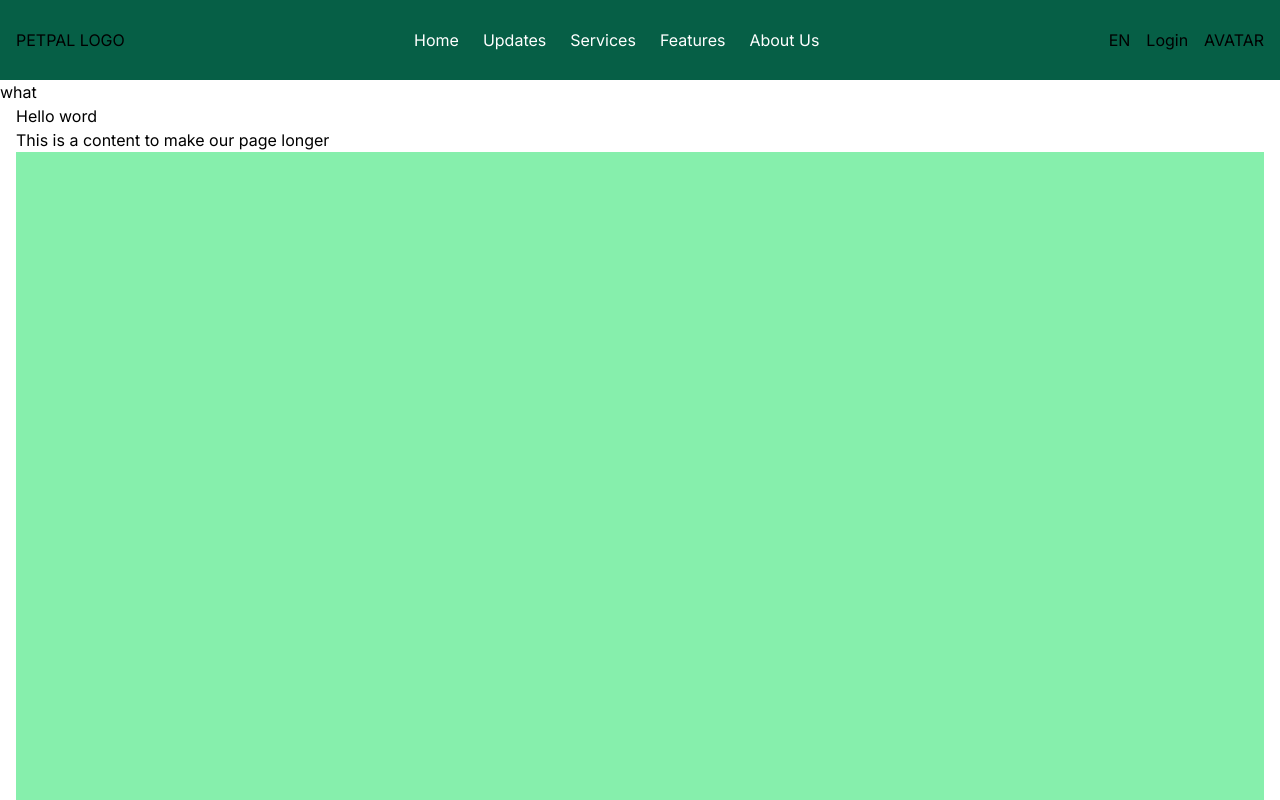
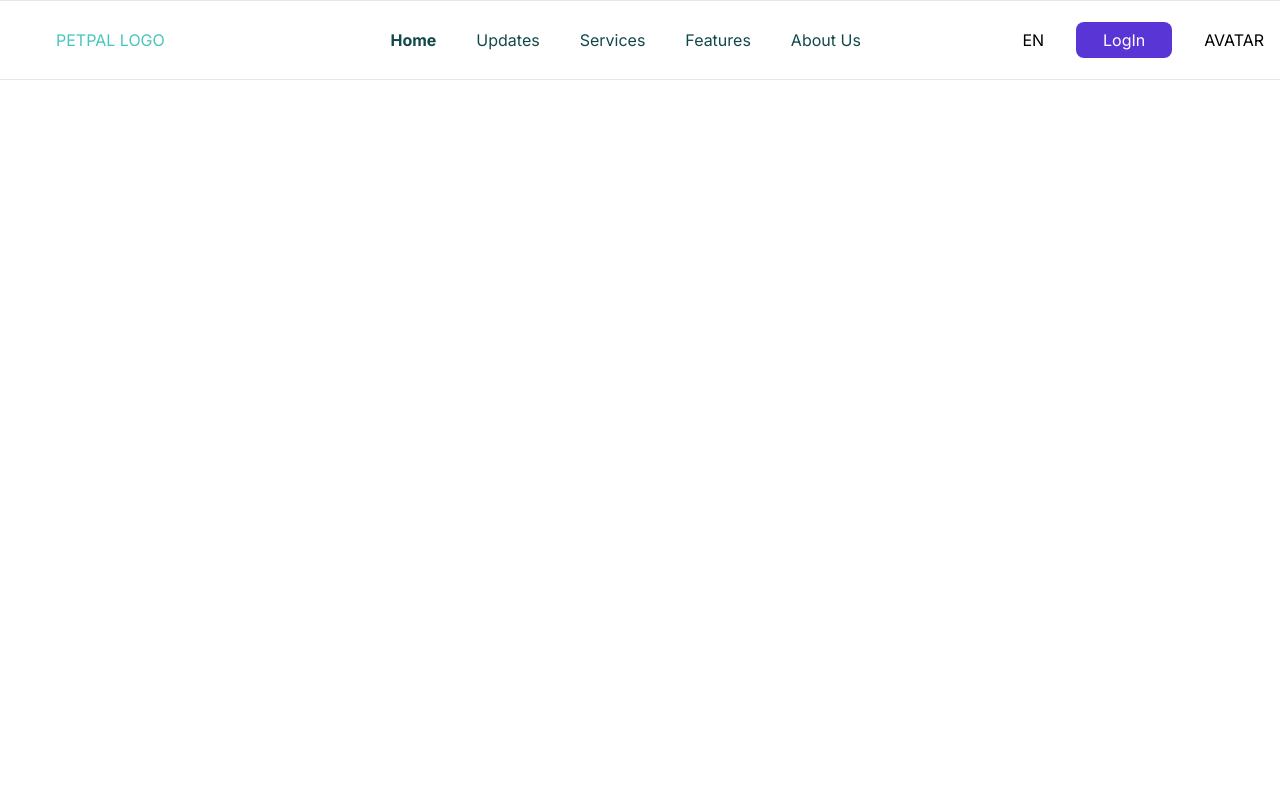
Before and after one commit to anhtuansggd/petPal, a Next.js app in the folder frontend/: page / in a window 1280 px wide. Shown: the top 800 px of the page. Built offline with nearby package versions, Linux system fonts and the light colour scheme.

Commit message:
Navbar clean up

```diff
--- /dev/null
+++ b/frontend/app/components/navbar/Button.tsx
@@ -0,0 +1,7 @@
+const Button = () => {
+  return (
+    <button className="h-9 w-24 rounded-lg bg-[#5a35d6] text-white px-5">LogIn</button>
+  );
+};
+
+export default Button;
--- a/frontend/app/components/navbar/index.tsx
+++ b/frontend/app/components/navbar/index.tsx
@@ -2,6 +2,7 @@
 // import { useState } from "react";
 import React from "react";
 import Link from "next/link";
+import Button from "./Button";
 
 const Navbar = () => {
   // const [isOpen, setIsOpen] = useState(false);
@@ -9,39 +10,48 @@ const Navbar = () => {
   //   setIsOpen(!isOpen);
   // };
 
+  //#28221a
   return (
     <>
-      <div className="w-full h-20 bg-emerald-800 sticky top-0">
+      <div className="w-full h-20 bg-white sticky top-0 border-y">
         <div className="container mx-auto px-4 h-full">
           <div className="flex justify-between items-center h-full">
-            <Link href="/">PETPAL LOGO</Link>
+            <Link className="pl-10 pr-16 text-[#48c5bc]" href="/">PETPAL LOGO</Link>
 
-            <ul className="hidden md:flex gap-x-6 text-white">
+            <ul className="hidden md:flex gap-x-10 text-[#134848]">
               <li>
-                <Link href="/">
+                <Link className="font-bold" href="/">
                   <p>Home</p>
                 </Link>
               </li>
               <li>
-                <p>Updates</p>
+                <Link href="/">
+                  <p>Updates</p>
+                </Link>
               </li>
               <li>
-                <p>Services</p>
+                <Link href="/">
+                  <p>Services</p>
+                </Link>
               </li>
               <li>
-                <p>Features</p>
+                <Link href="/">
+                  <p>Features</p>
+                </Link>
               </li>
               <li>
-                <p>About Us</p>
+                <Link href="/">
+                  <p>About Us</p>
+                </Link>
               </li>
             </ul>
 
-            <ul className="hidden md:flex gap-x-4">
+            <ul className="hidden md:flex gap-x-8 items-center">
               <li>
                 <Link href="/">EN</Link>
               </li>
               <li>
-                <Link href="/">Login</Link>
+                <Button />
               </li>
               <li>
                 <Link href="/">AVATAR</Link>
--- a/frontend/app/layout.tsx
+++ b/frontend/app/layout.tsx
@@ -19,7 +19,6 @@ export default function RootLayout({
     <html lang="en">
       <body className={inter.className}>
         <Navbar />
-        <p>what</p>
         {children}
       </body>
     </html>
--- a/frontend/app/page.tsx
+++ b/frontend/app/page.tsx
@@ -2,12 +2,7 @@ export default function Home() {
   return (
     <>
       <div className="container mx-auto px-4">
-        <h1>Hello word</h1>
-        <p>This is a content to make our page longer</p>
-        <div className="w-full h-screen bg-green-300"></div>
-        <p>
-          Lorem Ipsum is simply dummy text ...
-        </p>
+
       </div>
     </>
   );
```
